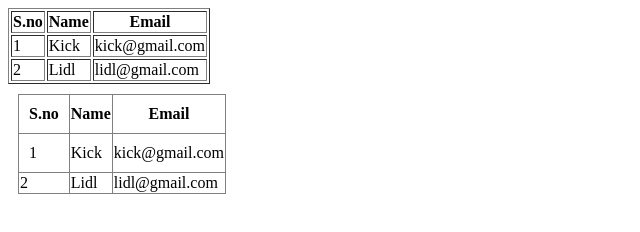
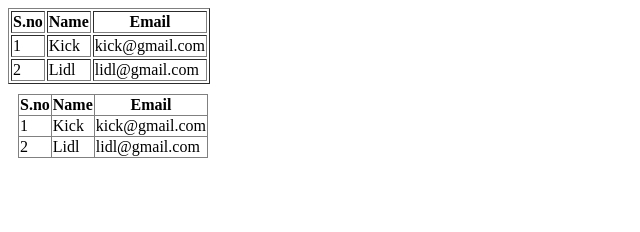
Before and after one commit to JaveriaBaloch/HTML-and-CSS-Crash-Course-Intro-Web-Development-for-Beginners-Part-1-, a plain HTML site: page table.html in a window 1280 px wide. Shown: the whole page, without its empty margins (0-640 px from the left). Drawn offline with Linux system fonts and the light colour scheme.

Commit message:
table part 1

```diff
--- a/table.html
+++ b/table.html
@@ -33,14 +33,14 @@
      <table border="1" style="border-collapse: collapse; margin: 10px;">
         <thead >
             <tr>
-                <th style="padding: 10px;">S.no</th>
+                <th >S.no</th>
                 <th>Name</th>
                 <th>Email</th>
             </tr>
         </thead>
         <tbody>
             <tr>
-                <td style="padding: 10px;">1</td>
+                <td>1</td>
                 <td>Kick</td>
                 <td>kick@gmail.com</td>
             </tr>
```
